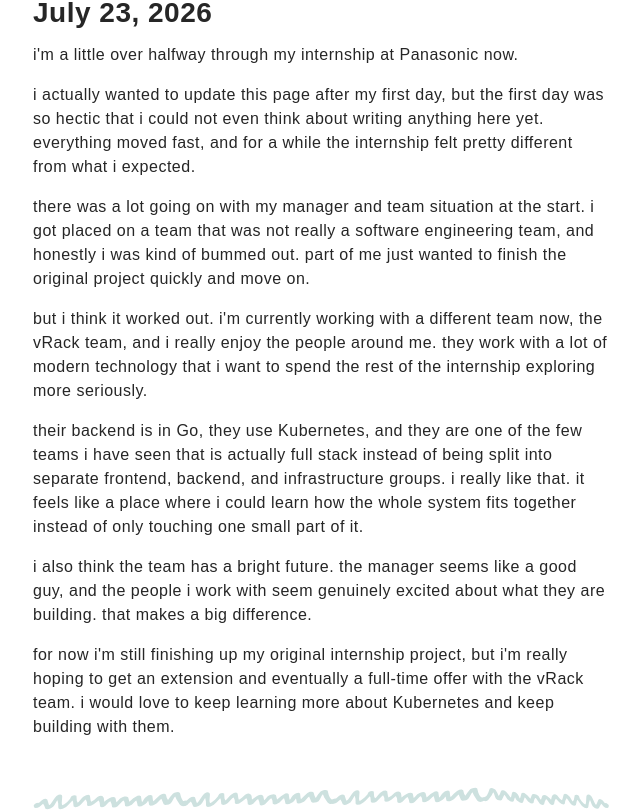
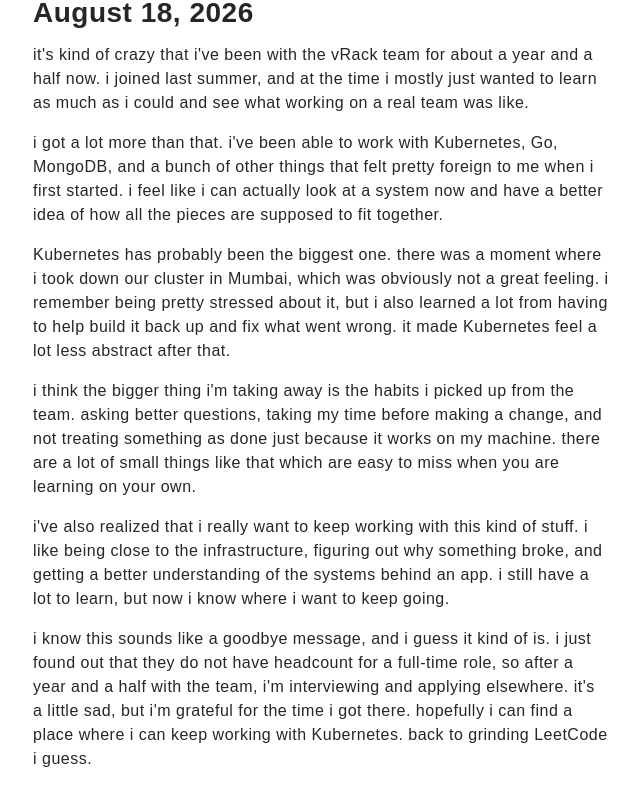
Before and after one commit to Sao-Ali/portholio, a Next.js app: page /now in a window 1280 px wide. Shown: the part 869-1680 px from the top of the page, without its empty margins (319-959 px from the left). Built offline with nearby package versions, Linux system fonts and the light colour scheme; a web font is replaced by a local one.

Commit message:
Add August 2026 now update

```diff
--- a/src/app/now/updates.tsx
+++ b/src/app/now/updates.tsx
@@ -9,6 +9,59 @@ export type NowUpdate = {
 };
 
 export const nowUpdates: NowUpdate[] = [
+  {
+    slug: "august-18-2026",
+    title: "Now: August 18, 2026",
+    publishedAt: "2026-08-18",
+    summary:
+      "Looking back on a year and a half with the vRack team, wrapping things up, and getting ready for the next thing.",
+    content: (
+      <>
+        <p>
+          it&apos;s kind of crazy that i&apos;ve been with the vRack team for about a
+          year and a half now. i joined last summer, and at the time i mostly
+          just wanted to learn as much as i could and see what working on a
+          real team was like.
+        </p>
+        <p>
+          i got a lot more than that. i&apos;ve been able to work with Kubernetes,
+          Go, MongoDB, and a bunch of other things that felt pretty foreign to
+          me when i first started. i feel like i can actually look at a system
+          now and have a better idea of how all the pieces are supposed to fit
+          together.
+        </p>
+        <p>
+          Kubernetes has probably been the biggest one. there was a moment
+          where i took down our cluster in Mumbai, which was obviously not a
+          great feeling. i remember being pretty stressed about it, but i also
+          learned a lot from having to help build it back up and fix what went
+          wrong. it made Kubernetes feel a lot less abstract after that.
+        </p>
+        <p>
+          i think the bigger thing i&apos;m taking away is the habits i picked up
+          from the team. asking better questions, taking my time before making
+          a change, and not treating something as done just because it works on
+          my machine. there are a lot of small things like that which are easy
+          to miss when you are learning on your own.
+        </p>
+        <p>
+          i&apos;ve also realized that i really want to keep working with this kind
+          of stuff. i like being close to the infrastructure, figuring out why
+          something broke, and getting a better understanding of the systems
+          behind an app. i still have a lot to learn, but now i know where i
+          want to keep going.
+        </p>
+        <p>
+          i know this sounds like a goodbye message, and i guess it kind of
+          is. i just found out that they do not have headcount for a full-time
+          role, so after a year and a half with the team, i&apos;m interviewing and
+          applying elsewhere. it&apos;s a little sad, but i&apos;m grateful for the time
+          i got there. hopefully i can find a place where i can keep working
+          with Kubernetes. back to grinding LeetCode i guess.
+        </p>
+      </>
+    ),
+  },
   {
     slug: "july-23-2026",
     title: "Now: July 23, 2026",
```
